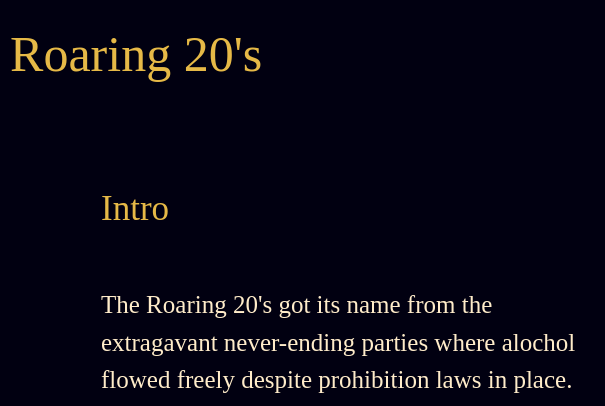
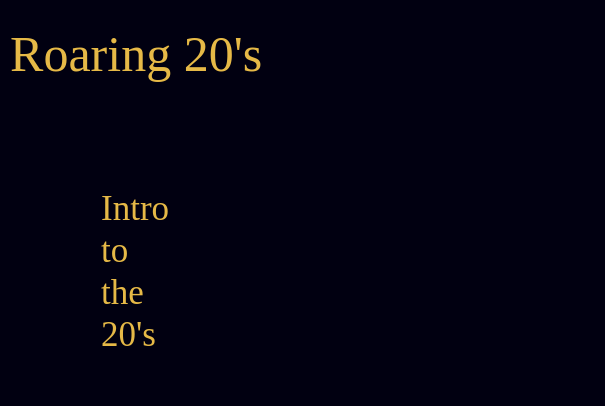
Before and after one commit to Trishna-23/first_website, a plain HTML site: page index.html in a window 1280 px wide. Shown: the top 406 px of the page, 549-1154 px from the left. Drawn offline with nearby package versions, Linux system fonts and the light colour scheme.

Commit message:
changed into heading

```diff
--- a/index.html
+++ b/index.html
@@ -65,7 +65,7 @@
 
 <div>
 <br>
-<h3 class="text-left" style="margin-right:600px;margin-left:650px;">Intro</h3>
+<h3 class="text-left" style="margin-right:600px;margin-left:650px;">Intro to the 20's</h3>
 </br>
 <br>
 <p style="margin-left:650px;margin-right:150px;">The Roaring 20's got its name from the extragavant never-ending parties where alochol
```
